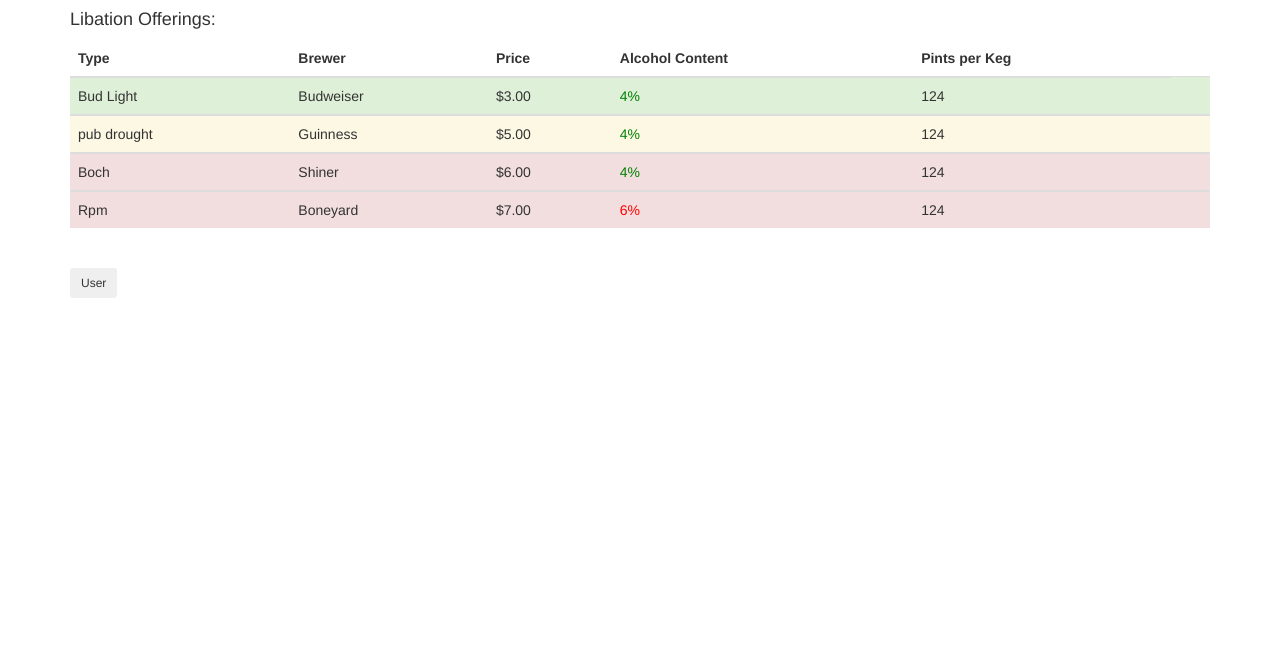
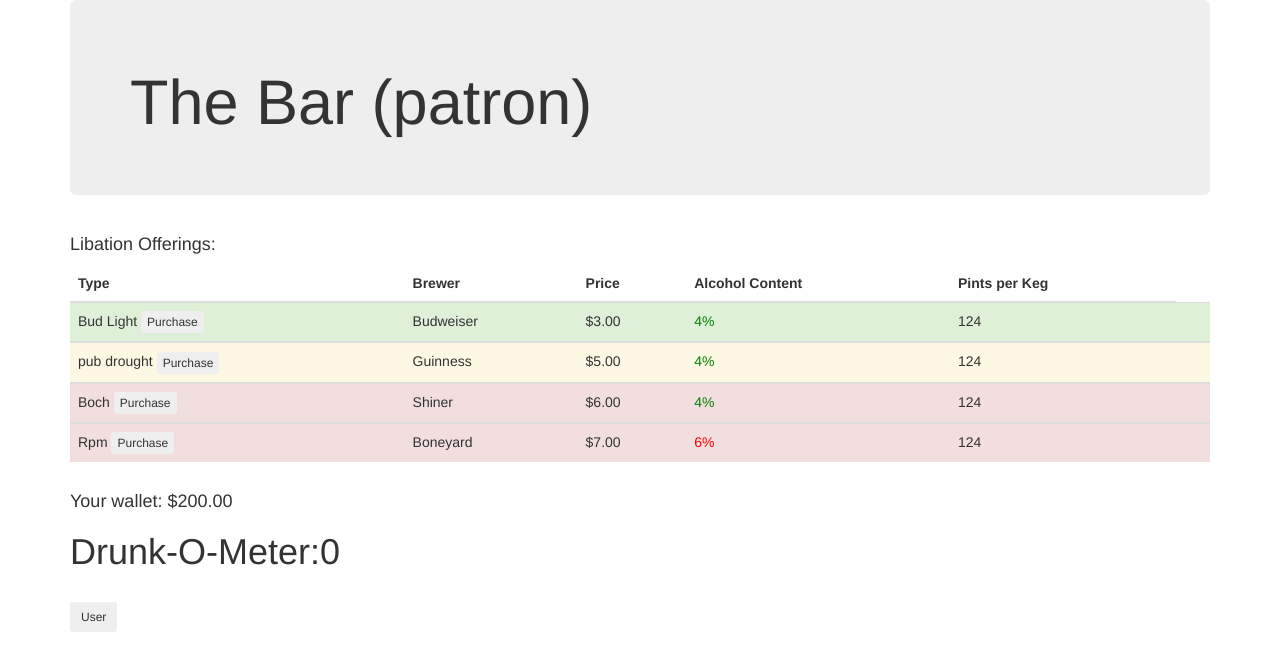
Before and after one commit to Yhbv24/bar, an Angular app: page / in a window 1280 px wide. Shown: the top 670 px of the page. Built offline with nearby package versions, Linux system fonts and the light colour scheme.

Commit message:
Add patron UI

```diff
--- a/src/app/app.component.html
+++ b/src/app/app.component.html
@@ -1,5 +1,9 @@
 <link href="https://maxcdn.bootstrapcdn.com/bootstrap/3.3.7/css/bootstrap.min.css" rel="stylesheet" integrity="sha384-BVYiiSIFeK1dGmJRAkycuHAHRg32OmUcww7on3RYdg4Va+PmSTsz/K68vbdEjh4u" crossorigin="anonymous">
 <div class="container">
+  <div class="jumbotron">
+    <h1>The Bar <span *ngIf="!user">(patron)</span><span *ngIf="user">(employee)</span></h1>
+  </div>
+
   <div class="row">
     <div class="col-xs-12">
       <h4>Libation Offerings:</h4>
@@ -19,7 +23,10 @@
 
         <tbody *ngFor="let keg of kegs">
           <tr [class]="priceColor(keg)">
-            <td>{{keg.name}}</td>
+            <td>
+              {{keg.name}}
+              <button *ngIf="!user" class="btn btn-xs" (click)="buyBeer(customer, keg)">Purchase</button>
+            </td>
             <td>{{keg.brand}}</td>
             <td>${{keg.price}}.00</td>
             <td><span [class]="strengthColor(keg)">{{keg.strength}}%</span></td>
@@ -51,6 +58,16 @@
       </table>
     </div>
   </div>
+
+  <div class="row">
+    <div class="col-xs-12" *ngIf="!user">
+      <h4>Your wallet: ${{customer.wallet}}.00</h4>
+      <h1>Drunk-O-Meter:{{customer.drunkenness}}</h1>
+    </div>
+  </div>
+
+  <div class="row">
+    <div class="col-xs-12">
       <br><button (click)="userChange()" class="btn btn-sm">User</button><br><br>
       <div *ngIf="user">
         <label for="name">name</label>
@@ -66,3 +83,5 @@
         <button type="button" name="button" (click) ="newKeg(name.value, brand.value, price.value, strength.value, type.value)">New Keg</button>
       </div>
     </div>
+  </div>
+</div>
--- a/src/app/app.component.ts
+++ b/src/app/app.component.ts
@@ -16,6 +16,7 @@
   ];
   user: boolean = false;
   password: string = "bartender1";
+  customer = new Customer();
 
   editKeg(keg) {
     if (keg.edit === false) {
@@ -86,9 +87,23 @@
     var keg = new Keg(name, brand, price, strength, type);
     this.kegs.push(keg);
   }
+
+  buyBeer(customer, keg) {
+    customer.wallet -= keg.price;
+    customer.drunkenness += .5;
+    keg.volume -= 1;
+    keg.revenue += keg.price;
+    if (customer.drunkenness === 3) {
+      alert("You're feeling tipsy. Are you thirsty for more?");
+    } else if (customer.drunkenness === 6.5) {
+      alert("thIs iS fUn! i wAnT anOthEr!");
+    } else if (customer.drunkenness === 8) {
+      alert("You wake up in a foreign land. You don't remember what happened, but it smells of trash. You realize that you're in a dumpster.");
+    } else if (customer.drunkenness === 10) {
+      alert("You're fucked.");
+    }
+  }
 }
-
-
 
 export class Keg {
   volume: number = 124;
@@ -97,3 +112,8 @@
 
   constructor(public name: string, public brand: string, public price: number, public strength: number, public type: string) {}
 }
+
+export class Customer {
+  wallet: number = 200;
+  drunkenness: number = 0;
+}
```
Lines whose indentation alone changed are shown as unchanged.
